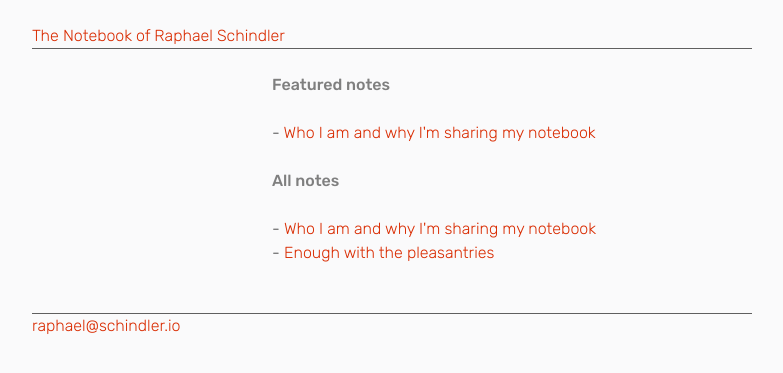
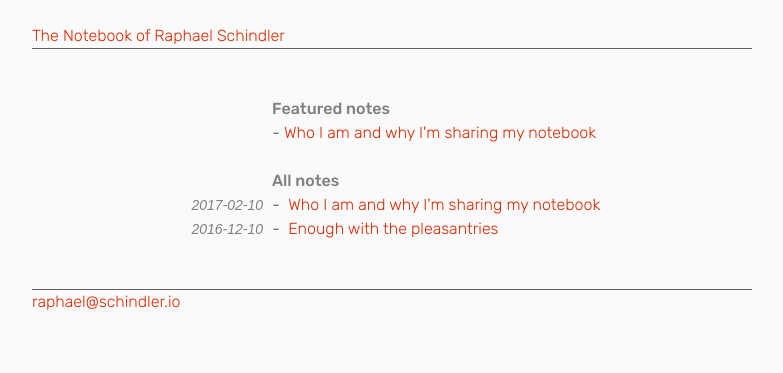
Before and after one commit to RaphaelSchindler/NotebookWebsite, a Jekyll site: the page built from index.html, in a window 1280 px wide. Shown: the top 373 px of the page, without its empty margins (248-1031 px from the left). Built offline with Jekyll 4.4.1, drawn with Linux system fonts in a browser that asks for light colours.

Commit message:
Adds post date to margin; makes other improvements

```diff
--- a/_config.yml
+++ b/_config.yml
@@ -1,3 +1,4 @@
+markdown: kramdown
 defaults:
   -
     scope:
--- a/default.css
+++ b/default.css
@@ -12,11 +12,11 @@ body { min-width: 240px; margin: 0 auto; padding: 24px; }
 }
 @media (min-width: 768px) { /* 'Regular width' (corresponding to a content width greater than 720px) */
     body { width: 720px; }
-    body > main { width: 480px; margin: 0 0 0 240px; padding-bottom: 48px; }
+    body > main { width: 480px; margin-left: 240px; }
     [in-the-margin] * { width: 216px; }
     [in-the-margin] { display: block; float: left; margin-left: -240px; }
 }
-body > main { padding-bottom: 48px; }
+body > main { margin-top: 48px; margin-bottom: 48px; }
 
 /* Colour */
 
@@ -24,8 +24,8 @@ body { background-color: #fafafb; color: #3f3f3f; }
 a { color: #d92b00; }
 body > header { border-bottom: 1px solid #5f5f5f; }
 body > footer { border-top: 1px solid #5f5f5f; }
-.weak { color: #7f7f7f; }
-
+[pale] { color: #7f7f7f; }
+h3 { color: #7f7f7f; }
 
 blockquote { padding-left: 23px; }
 blockquote { border-left: 1px solid #3f3f3f; }
@@ -36,14 +36,8 @@ body > footer { margin-bottom: 96px; }
 .expanded { margin-top: 48px; margin-bottom: 48px; }
 
 hr.separator { display: block; width: 72px; margin: 23px auto 24px 0; border-bottom: 1px solid #3f3f3f; }
-
 hr.note-separator { width: 100%; margin: 23px 0 24px 0; border-bottom: 1px dashed #3f3f3f; }
-
 hr.middle-separator { width: 72px; margin: 23px auto 24px auto; border-bottom: 1px solid #3f3f3f; }
-
-img.feature-box { width: 100%; border: 1px solid #3f3f3f; }
-
-img.floating { float: left; margin-right: 24px; margin-bottom: 24px; }
 
 /*section + section::before { content: "* * *"; text-align: center; display: block; position: relative; top: 4px; }
 */
@@ -58,16 +52,18 @@ body { font-family: Rubik, sans-serif; }
 p          { line-height: 24px; font-size: 16px; margin: 24px 0; }
 td         { line-height: 24px; font-size: 16px; }
 blockquote { line-height: 24px; font-size: 16px; margin: 24px 0; }
+ol, ul     { line-height: 24px; font-size: 16px; margin: 24px 0; }
 li         { line-height: 24px; font-size: 16px; }
 h1         { line-height: 24px; font-size: 18px; margin: 48px 0; font-family: RubikBold; }
 h2         { line-height: 24px; font-size: 21px; }
-h3         { line-height: 24px; font-size: 16px; margin: 24px 0; font-family: RubikBold; color: #7f7f7f; }
+h3         { line-height: 24px; font-size: 16px; margin: 24px 0; margin-bottom: -24px; font-family: RubikBold; }
 
 em, i { font-family: RubikItalic; }
 strong, b { font-family: RubikBold; }
 a { text-decoration: none; }
 code { white-space: pre; }
 sup { vertical-align: super; line-height: 0; font-size: smaller; }
+
 
 
 ul > li         { margin-left: 12px; }
@@ -91,4 +87,7 @@ blockquote.featured cite::before { content: "\2014 \2009"; }
 [without-vertical-margins] { margin-top: 0; margin-bottom: 0; }
 [without-top-margin] { margin-top: 0; }
 [like-paragraph-text] { line-height: 24px; font-size: 16px; font-family: Rubik; }
+[italic] { font-style: italic; }
+[special-tabular] { font-feature-settings: "tnum"; font-size: 14px; font-family: sans-serif; position: relative; left: 3px; }
+[right-aligned] { text-align: right; }
 html { -moz-text-size-adjust: none; -ms-text-size-adjust: none; -webkit-text-size-adjust: none; text-size-adjust: none; }
--- a/index.html
+++ b/index.html
@@ -4,16 +4,21 @@ layout: default
 
 <section>
   <h3>Featured notes</h3>
-  <p>
-    - <a href="/posts/944081d6-c1c9-4369-bc89-5b38623277e3.html">Who I am and why I'm sharing my notebook</a><br>
-  </p>
+  <ul>
+    <li><a href="/2017/02/10/why.html">Who I am and why I'm sharing my notebook</a></li>
+  </ul>
 </section>
 
 <section>
   <h3>All notes</h3>
   <ul>
 {% for post in site.posts %}
-    <li><a href="{{ post.url }}">{{ post.title }}</a></li>
+    <li>
+      <aside in-the-margin>
+        <p without-vertical-margins right-aligned italic special-tabular pale>{{ post.date | date: "%Y-%m-%d" }}</p>
+      </aside>
+      <a href="{{ post.url }}">{{ post.title }}</a>
+    </li>
 {% endfor %}
   </ul>
 </section>
```
Also changed, not shown: _posts/2016-12-10-some-important-work.md (renamed from _posts/2016-12-10-188ef545-d1c5-46b1-9c70-5bd34bfc8f60.md, +0 -1 lines), _posts/2017-02-10-why.md (renamed from _posts/2017-02-10-944081d6-c1c9-4369-bc89-5b38623277e3.md, +0 -1 lines).
